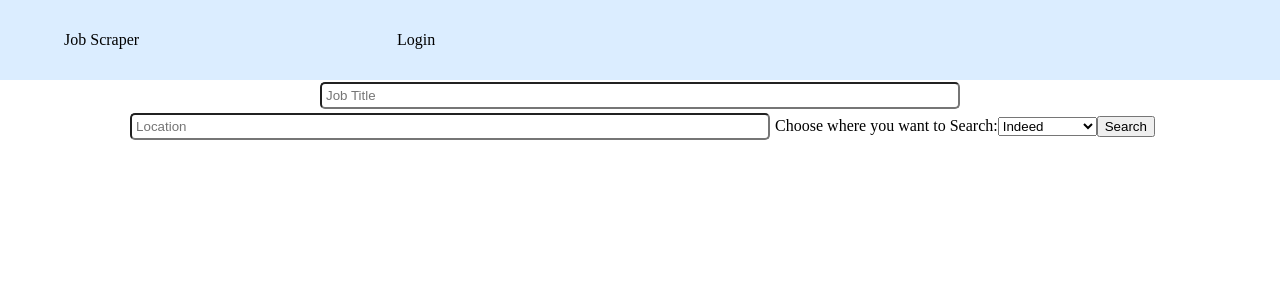
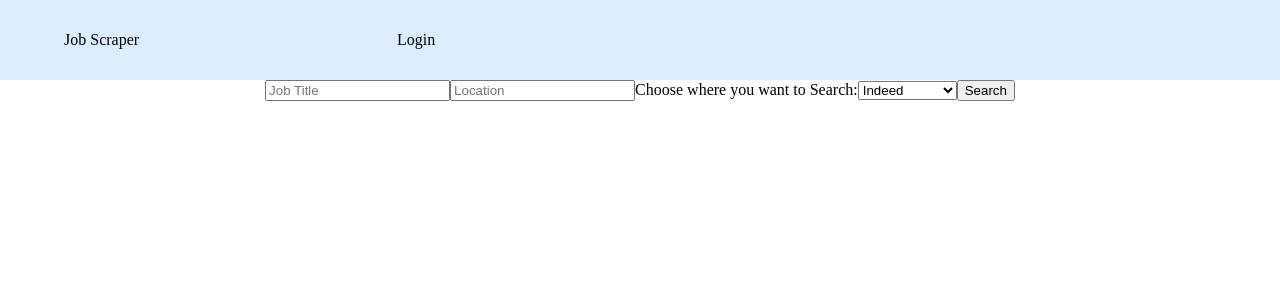
Before and after one commit to nwangemann/job-scraper-app, a React (Create React App) app: page / in a window 1280 px wide. Shown: the top 300 px of the page. Built offline with nearby package versions, Linux system fonts and the light colour scheme; what redux-promise-middleware would draw is missing.

Commit message:
pulls new scraper for linkedin

```diff
--- a/src/Components/AccountPage/AccountPage.css
+++ b/src/Components/AccountPage/AccountPage.css
@@ -72,7 +72,7 @@
   box-shadow: 0 10px 20px 0 rgba(0,0,0,0.2);
 }
 
-input{
+.accountInput{
   padding: 4px;
   border-radius: 5px;
   margin: 2px 5px;
--- a/src/Components/AccountPage/AccountPage.js
+++ b/src/Components/AccountPage/AccountPage.js
@@ -50,8 +50,6 @@ function AccountPage() {
 
           <div className="settingDiv">
             <p className="accountSettings">Account Settings</p>
-            {/* <button onClick={back}>Back</button> */}
-            {/* <img className="returnImg" onClick={back} src="https://img.icons8.com/carbon-copy/100/000000/return.png"/> */}
             <img
               onClick={back}
               alt="returnimg"
@@ -78,6 +76,7 @@ function AccountPage() {
                 name="email"
                 onChange={e => setEmail(e.target.value)}
                 placeholder="New Email"
+                className="accountInput"
               />
               <input
                 type="submit"
@@ -101,6 +100,7 @@ function AccountPage() {
                 name="password"
                 onChange={e => setPassword(e.target.value)}
                 placeholder="New Password"
+                className="accountInput"
               />
               <input
                 type="submit"
```
